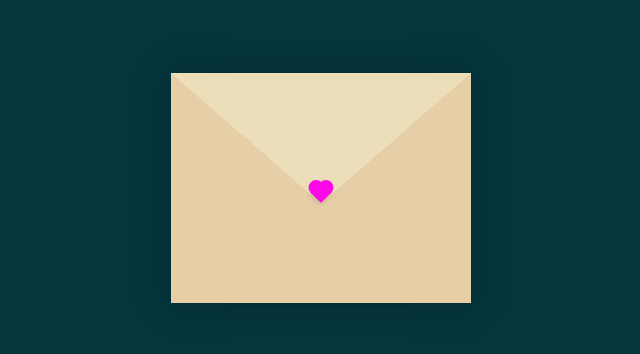
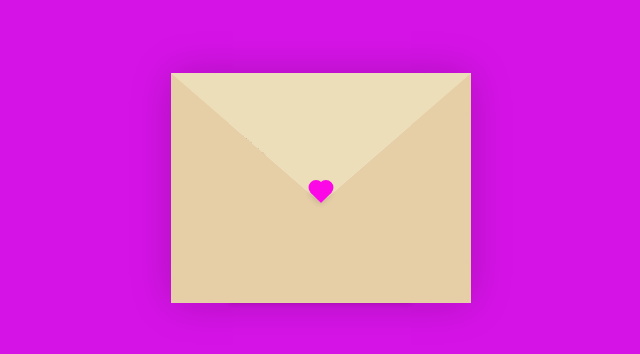
Before and after one commit to eli-246/carta, a plain HTML site: page index.html in a window 1280 px wide. Shown: the part 212-566 px from the top of the page, without its empty margins (319-959 px from the left). Drawn offline with Linux system fonts and the light colour scheme.

Commit message:
Update style.css

```diff
--- a/style.css
+++ b/style.css
@@ -1,6 +1,6 @@
 :root{
   --primary: #fff;
-  --bg-color: rgb(5, 53, 61);
+  --bg-color: rgb(214, 19, 231);
   --bg-envelope-color: #f5edd1;
   --envelope-tab: #ecdeb8;
   --envelope-cover: #e6cfa7;
```
